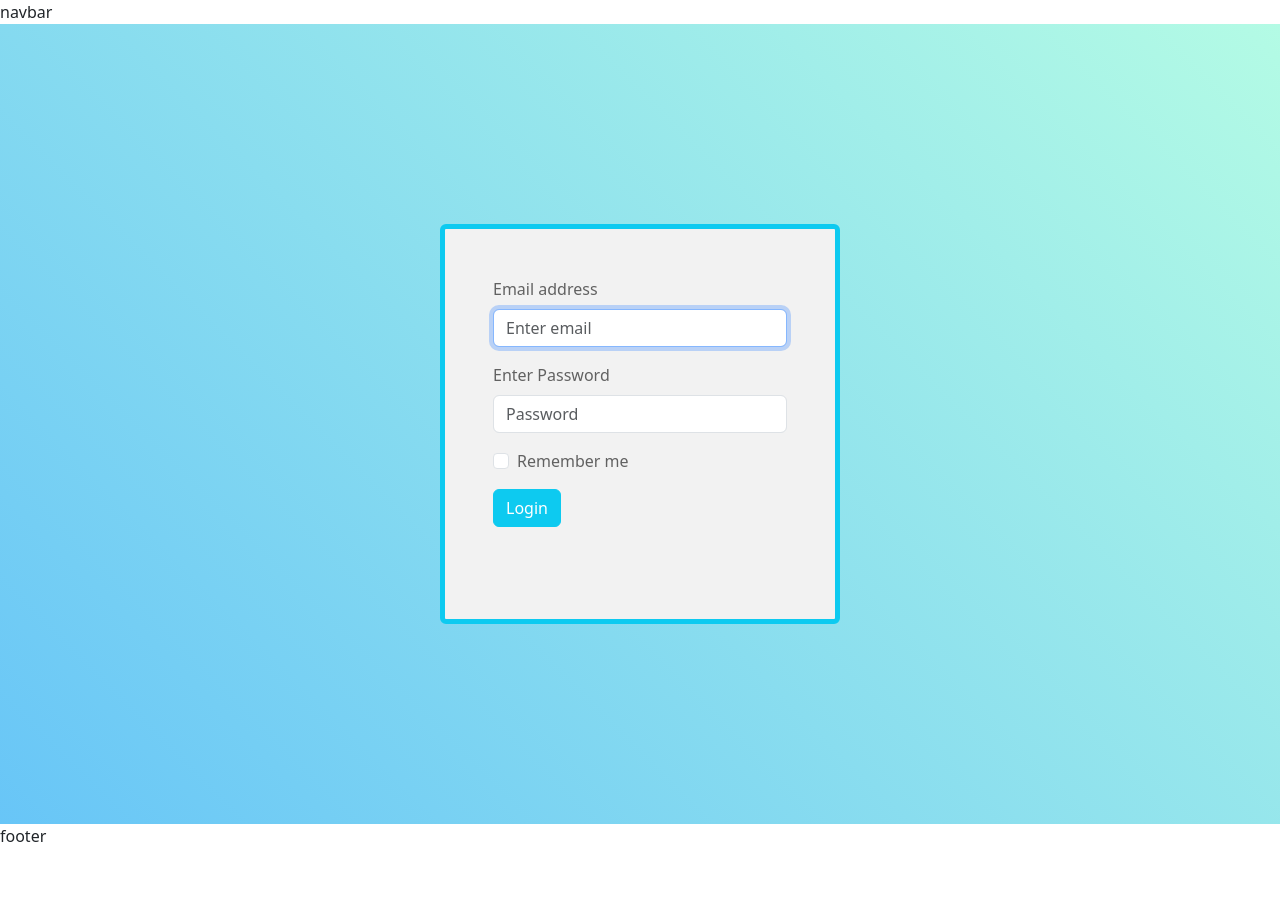
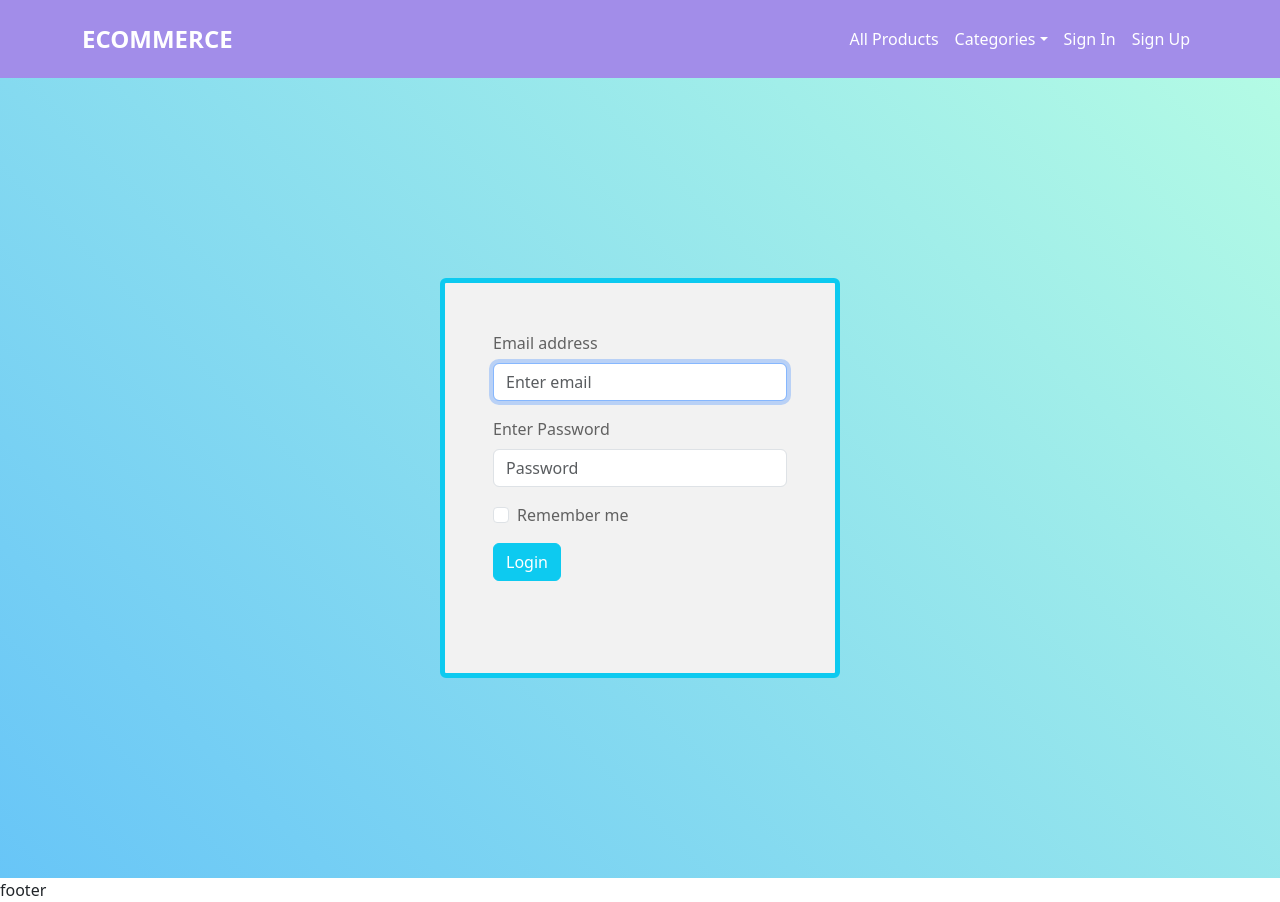
Before and after one commit to Jbuenoss/Ecommerce-Frontend, a React (Vite) app in the folder Ecommerce/: page /login in a window 1280 px wide. Before the commit the page ends 848 px from the top, so only its background shows below. Built offline with nearby package versions, Linux system fonts and the light colour scheme.

Commit message:
Navbar finished

```diff
--- a/Ecommerce/index.html
+++ b/Ecommerce/index.html
@@ -2,7 +2,7 @@
 <html lang="en">
   <head>
     <meta charset="UTF-8" />
-    <link rel="icon" href="/Ecommer.ico" />
+    <link rel="icon" href="/Ecommerce rigth.png" />
     <meta name="viewport" content="width=device-width, initial-scale=1.0" />
     <title>Vite + React</title>
   </head>
--- a/Ecommerce/src/App.jsx
+++ b/Ecommerce/src/App.jsx
@@ -1,4 +1,4 @@
-import Navbar from './components/Navbar';
+import NavbarComponent from './components/NavbarComponent';
 import Footer from './components/Footer';
 import './App.css';
 
@@ -8,7 +8,7 @@ function App() {
 
   return (
     <>
-      <Navbar/>
+      <NavbarComponent/>
       <Outlet/>
       <Footer/>
     </>
--- a/Ecommerce/src/components/Navbar.jsx
+++ /dev/null
@@ -1,11 +0,0 @@
-
-function Navbar(){
-
-    return(
-        <nav>
-            navbar
-        </nav>
-    );
-}
-
-export default Navbar
--- /dev/null
+++ b/Ecommerce/src/components/NavbarComponent.jsx
@@ -0,0 +1,41 @@
+import Container from 'react-bootstrap/Container';
+import Nav from 'react-bootstrap/Nav';
+import Navbar from 'react-bootstrap/Navbar';
+import NavDropdown from 'react-bootstrap/NavDropdown';
+
+import './styleComponent.css';
+
+import { Link } from 'react-router-dom';
+
+function NavbarComponent() {
+
+  return (
+    <Navbar expand="sm" className="Nav-bg p-3">
+
+      <Container>
+        <Link className='navbar-brand fs-4 fw-bold' to='/' >ECOMMERCE</Link>
+        <Navbar.Toggle aria-controls="basic-navbar-nav" />
+
+        <Navbar.Collapse id="basic-navbar-nav" className='justify-content-end'>
+          <Nav>
+            <Link to='/products' className='nav-link'>All Products</Link>
+            <NavDropdown title="Categories" id="basic-nav-dropdown">
+              <NavDropdown.Item href="#action/3.1">Electronics</NavDropdown.Item>
+              <NavDropdown.Item href="#action/3.2">Clothing</NavDropdown.Item>
+              <NavDropdown.Item href="#action/3.3">Books</NavDropdown.Item>
+              <NavDropdown.Item href="#action/3.4">ComputersAndAccessories</NavDropdown.Item>
+              <NavDropdown.Item href="#action/3.4">Hobbies</NavDropdown.Item>
+            </NavDropdown>
+
+            <Link className='nav-link' to='login'>Sign In</Link>
+            <Link className='nav-link' to='register'>Sign Up</Link>
+
+          </Nav>
+        </Navbar.Collapse>
+
+      </Container>
+    </Navbar>
+  );
+}
+
+export default NavbarComponent
--- /dev/null
+++ b/Ecommerce/src/components/styleComponent.css
@@ -0,0 +1,15 @@
+.Nav-bg{
+    background-color: #A28DE9;
+}
+
+.Nav-bg .navbar-brand,
+.Nav-bg .nav-link,
+.Nav-bg .nav-dropdown {
+    color: white;
+}
+
+.Nav-bg .navbar-brand:hover,
+.Nav-bg .nav-link:hover,
+.Nav-bg .nav-dropdown:hover {
+    color: hsl(0, 0%, 40%);
+}
--- a/Ecommerce/src/main.jsx
+++ b/Ecommerce/src/main.jsx
@@ -5,6 +5,7 @@ import App from './App.jsx'
 import Login from './routes/Login.jsx';
 import Register from './routes/Register.jsx';
 import Home from './routes/Home.jsx';
+import Products from './routes/Products.jsx';
 
 import 'bootstrap/dist/css/bootstrap.min.css';
 
@@ -26,6 +27,10 @@ const router = createBrowserRouter([
       {
         path: 'register',
         element: <Register/>
+      },
+      {
+        path: 'products',
+        element: <Products/>
       }
     ]
   }
--- /dev/null
+++ b/Ecommerce/src/routes/Products.jsx
@@ -0,0 +1,11 @@
+
+function Products(){
+
+    return(
+        <section>
+            products
+        </section>
+    );
+}
+
+export default Products;
```
Also changed, not shown: Ecommerce/public/Ecommerce rigth.png (added), 1 other file (tests, documents, lock files or other folders).
